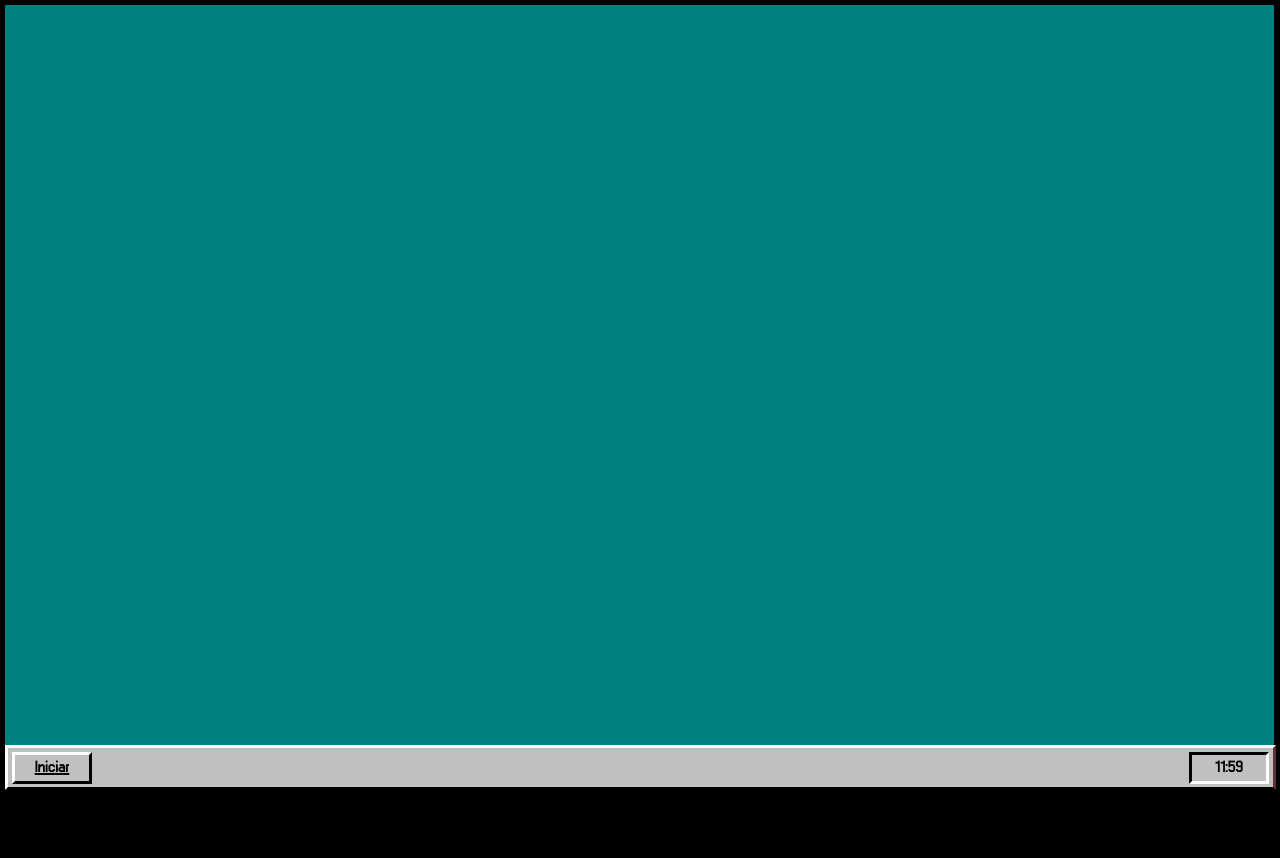
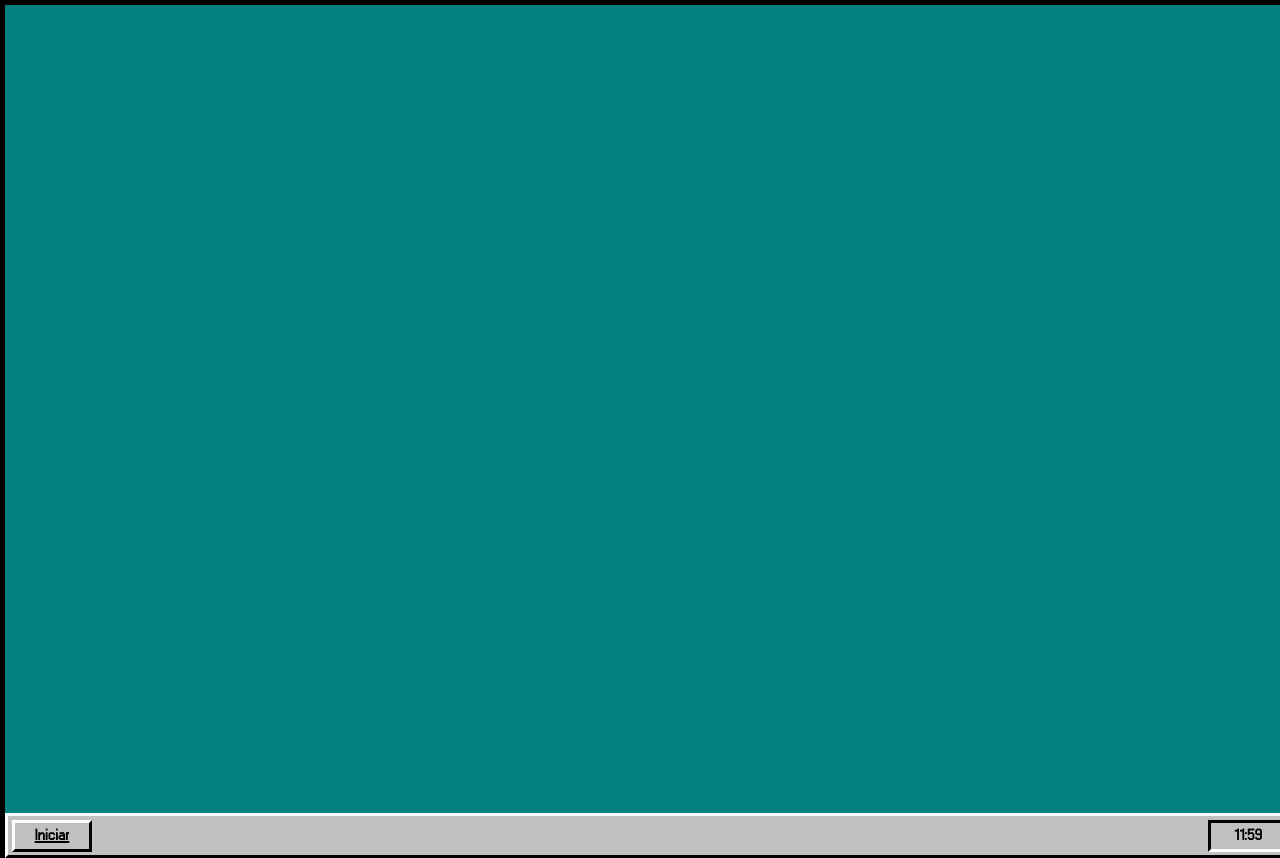
Before and after one commit to Slot148/HomePage.github.io, a plain HTML site: page W95/W95.html in a window 1280 px wide. Before the commit the page ends 800 px from the top, so only its background shows below. Drawn offline with Linux system fonts and the light colour scheme.

Commit message:
Update W95.css

```diff
--- a/W95/W95.css
+++ b/W95/W95.css
@@ -5,8 +5,8 @@
 
 body {
   display: flexbox;
-  width: 98vw;
-  height: 98vh;
+  width: 98.5vw;
+  height: 98.5vh;
   background-color: black;
   overflow: hidden;
   justify-content: center;
@@ -21,8 +21,8 @@ body {
   grid-template-rows: repeat(6, 1fr);
   grid-gap: 5px;
   grid-auto-flow: column;
-  width: 98.5vw;
-  height: 91.5vh;
+  width: 100vw;
+  height: 100vh;
   background-color: #008080;
   padding: 4px;
   z-index: 0;
@@ -33,7 +33,7 @@ body {
 .taskbar {
   display: flex;
   align-items: center;
-  width: 98.5vw;
+  width: 100vw;
   height: 35px;
   background-color: #c0c0c0;
   border: 3px solid white;
```
